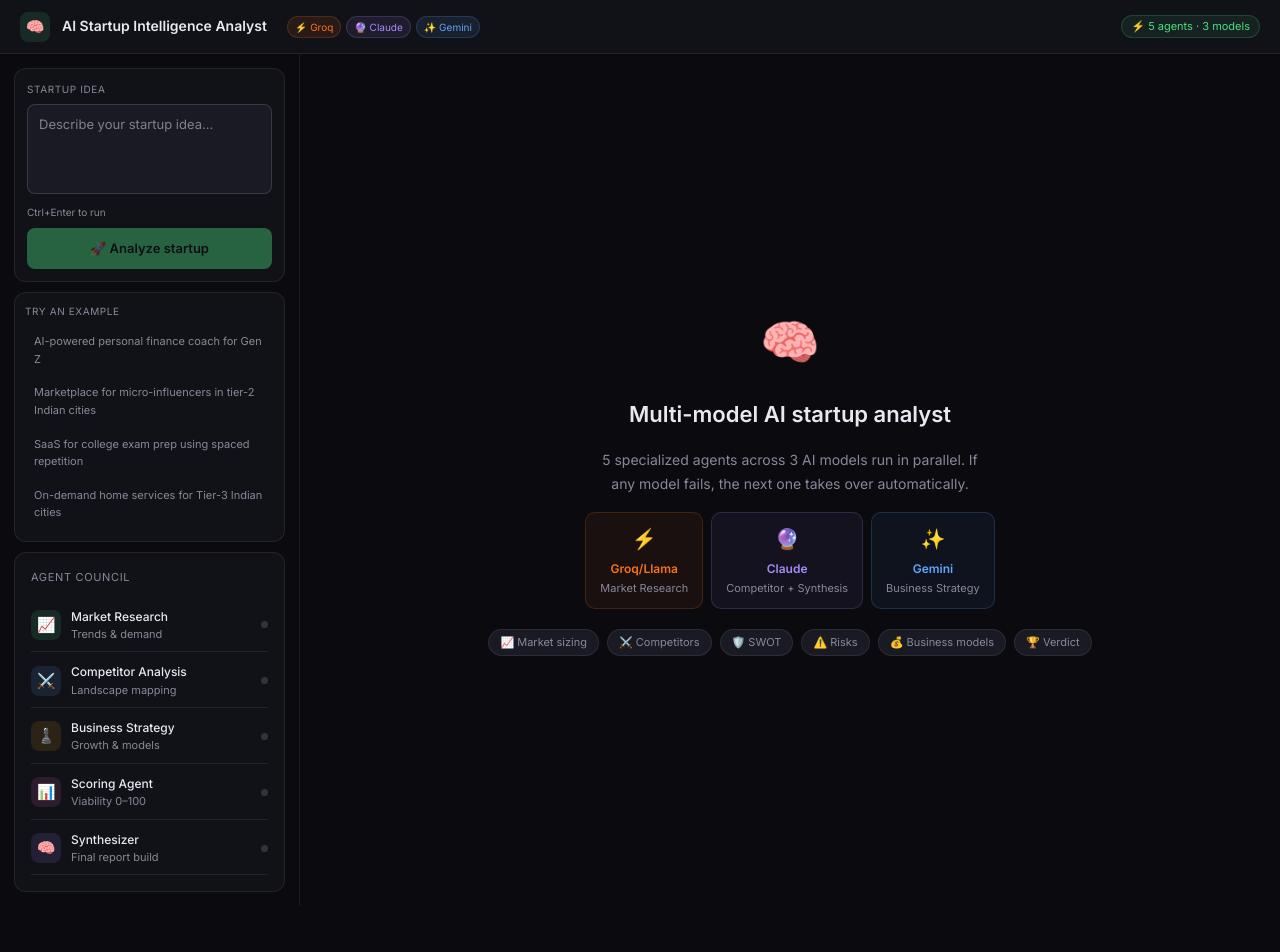
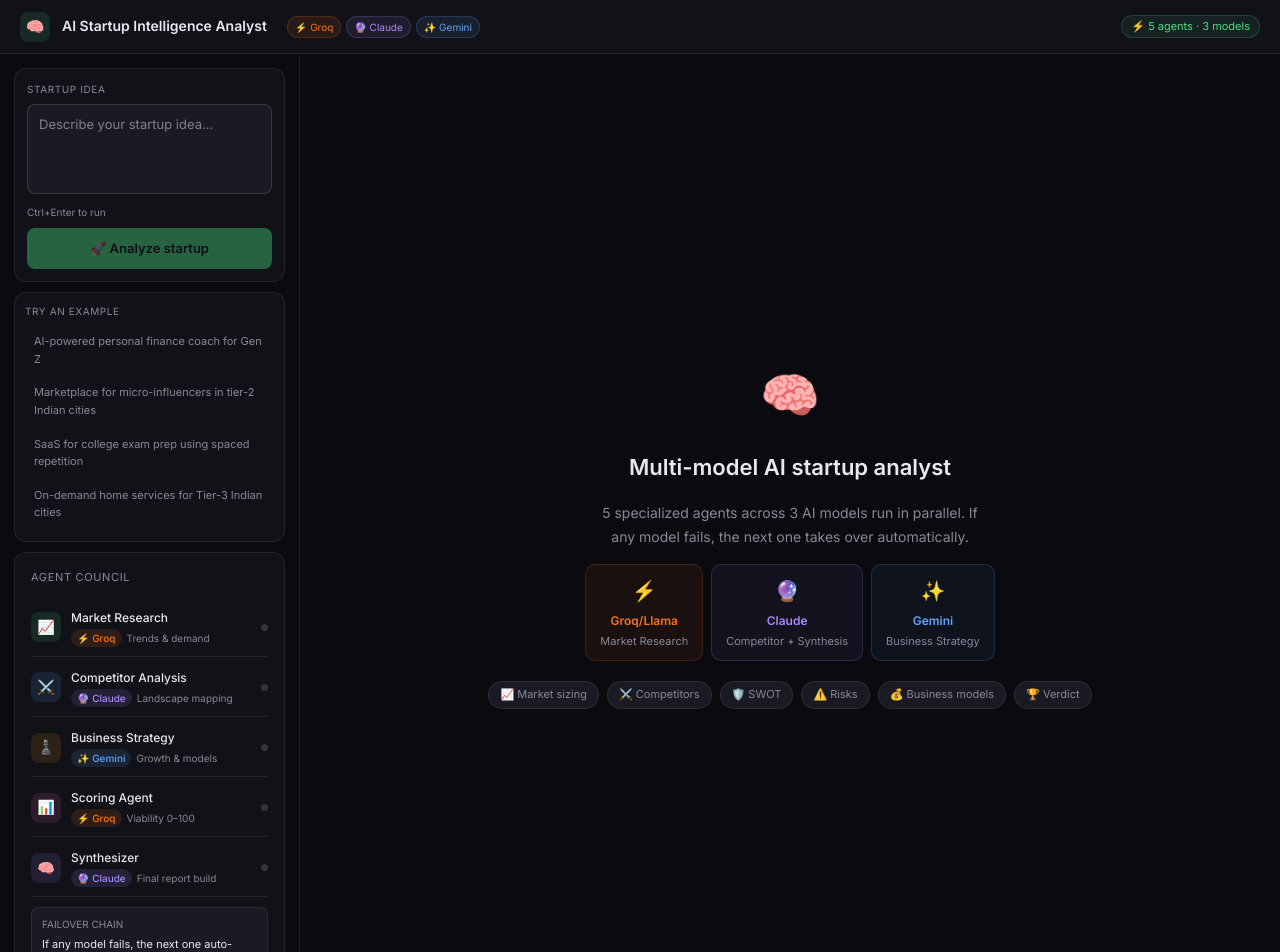
Before and after one commit to VIHAR2212/ai-startup-analyst, a Next.js app: page / in a window 1280 px wide. Shown: the top 952 px of the page. Before the commit the page ends 906 px from the top, so only its background shows below. Built offline with nearby package versions, Linux system fonts and the light colour scheme.

Commit message:
Enhance AgentPanel with model details and UI updates
Added model and modelColor properties to Agent interface. Updated AgentPanel to display model information and improved UI elements.

```diff
--- a/app/components/AgentPanel.tsx
+++ b/app/components/AgentPanel.tsx
@@ -8,11 +8,17 @@ interface Agent {
   color: string;
   icon: string;
   state: AgentState;
+  model: string;
+  modelColor: string;
 }
 
-interface Props {
-  agents: Agent[];
-}
+interface Props { agents: Agent[]; }
+
+const MODEL_LOGOS: Record<string, string> = {
+  "Groq":    "⚡",
+  "Claude":  "🔮",
+  "Gemini":  "✨",
+};
 
 export default function AgentPanel({ agents }: Props) {
   return (
@@ -22,24 +28,35 @@ export default function AgentPanel({ agents }: Props) {
       </p>
       <div style={{ display: "flex", flexDirection: "column", gap: 2 }}>
         {agents.map((agent) => (
-          <div key={agent.name} style={{ display: "flex", alignItems: "center", gap: 10, padding: "8px 0", borderBottom: "0.5px solid var(--border)" }}>
-            <div style={{ width: 30, height: 30, borderRadius: 8, background: agent.color + "20", display: "flex", alignItems: "center", justifyContent: "center", fontSize: 15, flexShrink: 0 }}>
+          <div key={agent.name} style={{ display: "flex", alignItems: "center", gap: 10, padding: "9px 0", borderBottom: "0.5px solid var(--border)" }}>
+            <div style={{ width: 30, height: 30, borderRadius: 8, background: agent.color + "20", display: "flex", alignItems: "center", justifyContent: "center", fontSize: 14, flexShrink: 0 }}>
               {agent.icon}
             </div>
             <div style={{ flex: 1, minWidth: 0 }}>
               <div style={{ fontSize: 12, fontWeight: 500, color: "var(--foreground)" }}>{agent.name}</div>
-              <div style={{ fontSize: 11, color: "var(--muted)" }}>
-                {agent.state === "running" ? "Running…" : agent.state === "done" ? "Complete ✓" : agent.state === "error" ? "Error" : agent.description}
+              <div style={{ display: "flex", alignItems: "center", gap: 5, marginTop: 2 }}>
+                <span style={{ fontSize: 10, padding: "1px 6px", borderRadius: 99, background: agent.modelColor + "20", color: agent.modelColor, fontWeight: 500 }}>
+                  {MODEL_LOGOS[agent.model] || "🤖"} {agent.model}
+                </span>
+                <span style={{ fontSize: 10, color: "var(--muted)" }}>
+                  {agent.state === "running" ? "Running…" : agent.state === "done" ? "✓ Done" : agent.state === "error" ? "✗ Error" : agent.description}
+                </span>
               </div>
             </div>
             <div style={{
               width: 7, height: 7, borderRadius: "50%", flexShrink: 0,
-              background: agent.state === "done" ? "var(--accent)" : agent.state === "running" ? "var(--accent)" : agent.state === "error" ? "var(--red)" : "var(--border-md)",
+              background: agent.state === "done" ? "#4ade80" : agent.state === "running" ? "#4ade80" : agent.state === "error" ? "#ef4444" : "rgba(255,255,255,0.15)",
               ...(agent.state === "running" ? { animation: "pulse-dot 1.2s infinite" } : {}),
             }} />
           </div>
         ))}
       </div>
+      <div style={{ marginTop: 10, padding: "8px 10px", background: "var(--surface-2)", borderRadius: 8, border: "0.5px solid var(--border)" }}>
+        <div style={{ fontSize: 10, color: "var(--muted)", marginBottom: 4 }}>FAILOVER CHAIN</div>
+        <div style={{ fontSize: 11, color: "var(--foreground)", lineHeight: 1.6 }}>
+          If any model fails, the next one auto-takes over. Zero downtime.
+        </div>
+      </div>
     </div>
   );
 }
```
